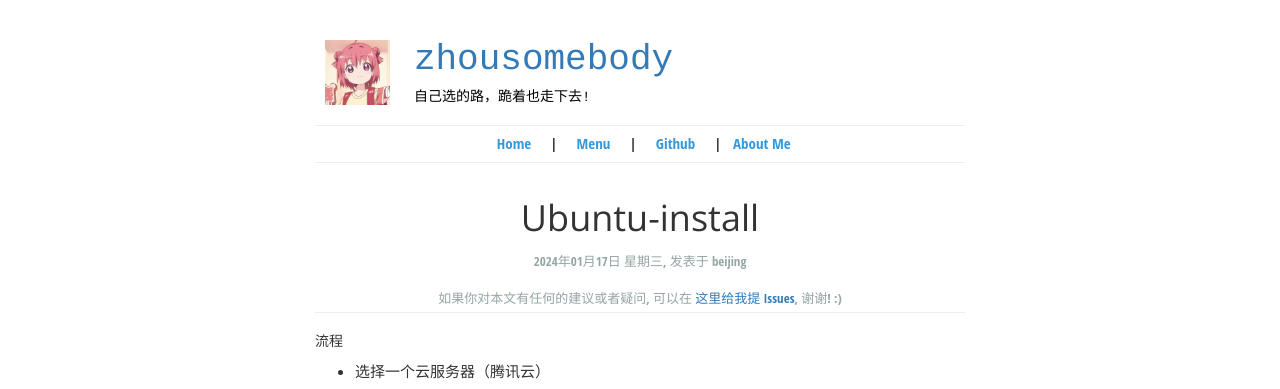
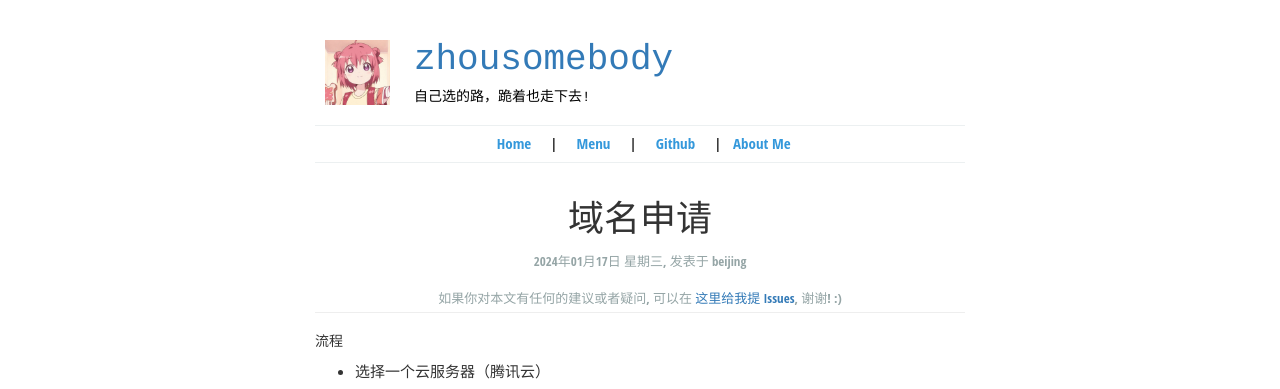
Before and after one commit to zhousomebody/zhousomebody.github.io, a Jekyll site: the page built from _posts/2024-01-17-域名申请.md, in a window 1280 px wide. Shown: the top 389 px of the page. Built offline with Jekyll 4.4.1, drawn with Linux system fonts in a browser that asks for light colours; Markdown is read by kramdown in place of the engine named in the settings.

Commit message:
Update 2024-01-17-域名申请.md

```diff
--- a/_posts/2024-01-17-域名申请.md
+++ b/_posts/2024-01-17-域名申请.md
@@ -1,6 +1,6 @@
 ---
 layout: post_layout
-title: Ubuntu-install
+title: 域名申请
 time: 2024年01月17日 星期三
 location: beijing
 pulished: ture
```
